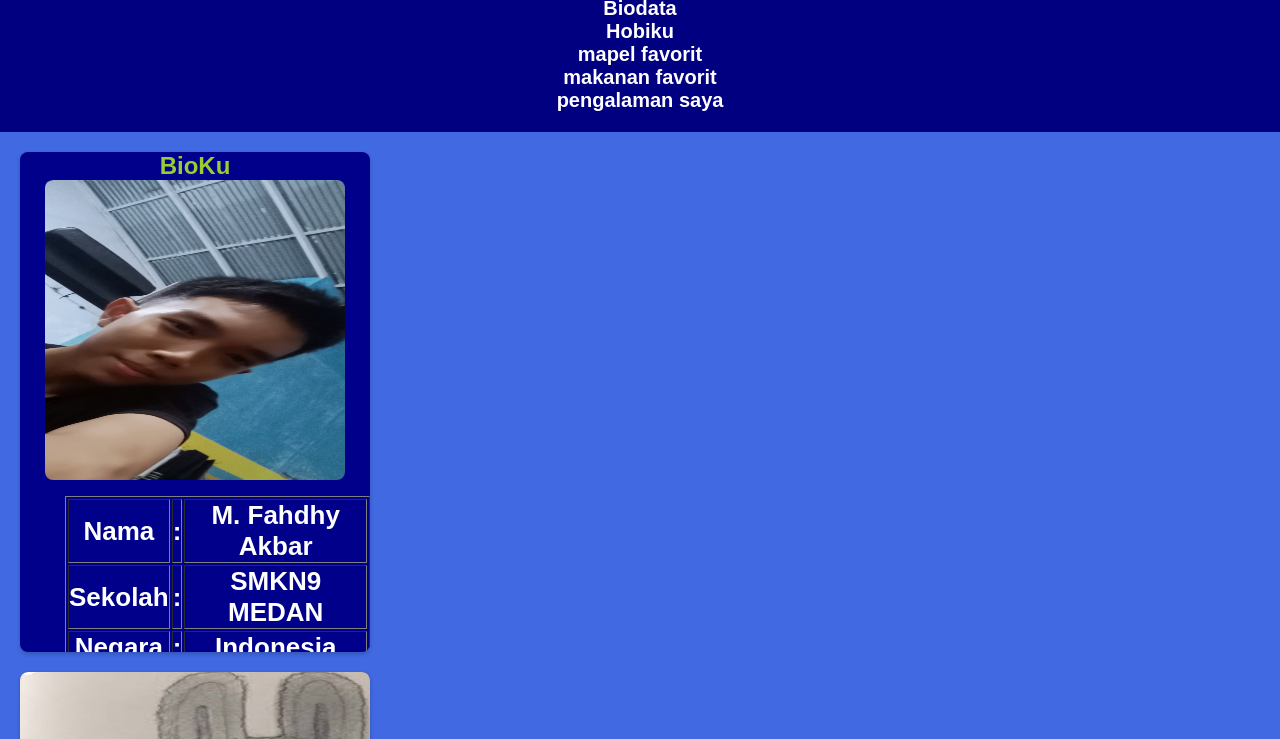
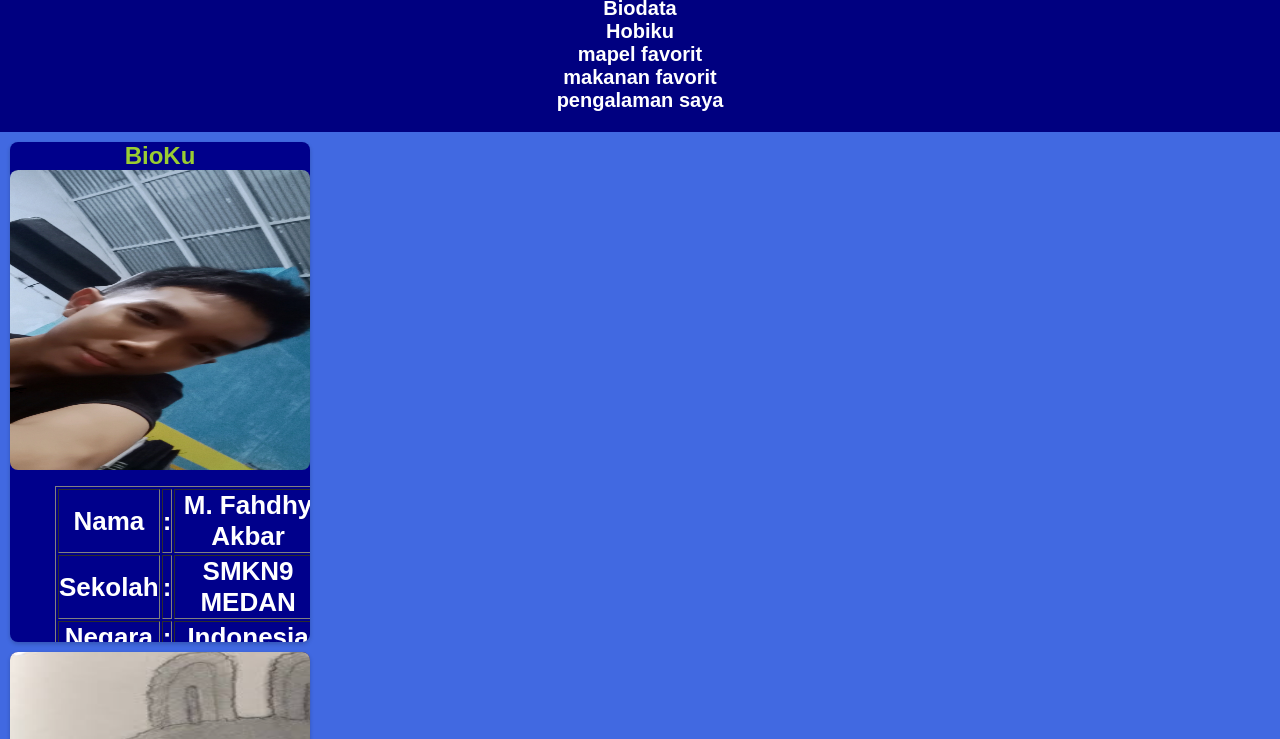
Before and after one commit to Gegefahdhy/Slimshady, a plain HTML site: page index.html in a window 1280 px wide. Shown: the part 61-800 px from the top of the page. Drawn offline with Linux system fonts and the light colour scheme.

Commit message:
Update style.css

```diff
--- a/style.css
+++ b/style.css
@@ -49,14 +49,14 @@ font-size: 20px;
 }
 
 .card{
-  width: 350px;
+  width: 300px;
   height: 500px;
   background-color: darkblue;
   border-radius: 8px;
   overflow: hidden;
   text-align: center;
   box-shadow: 0px 2px 4px rgba(0,0,0,0.2);
-  margin: 20px;
+  margin: 10px;
 }
 
 
```
